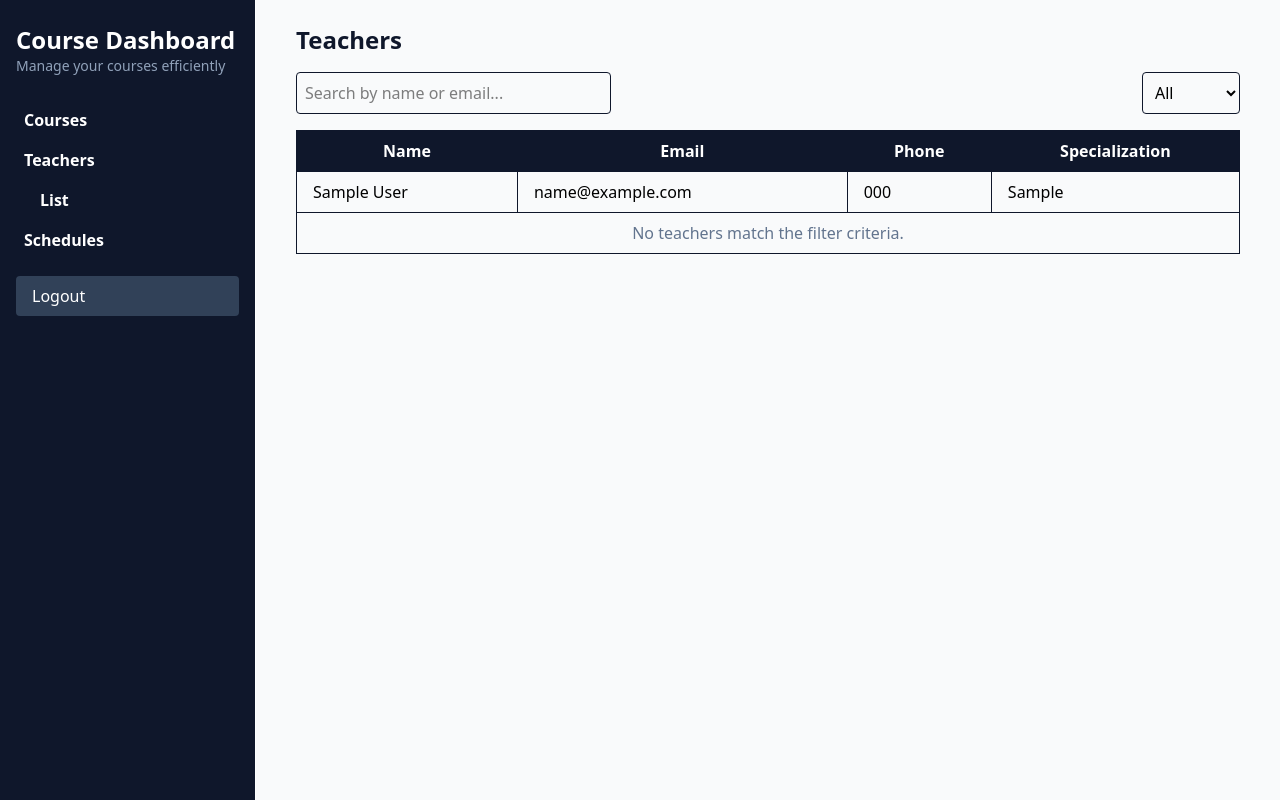
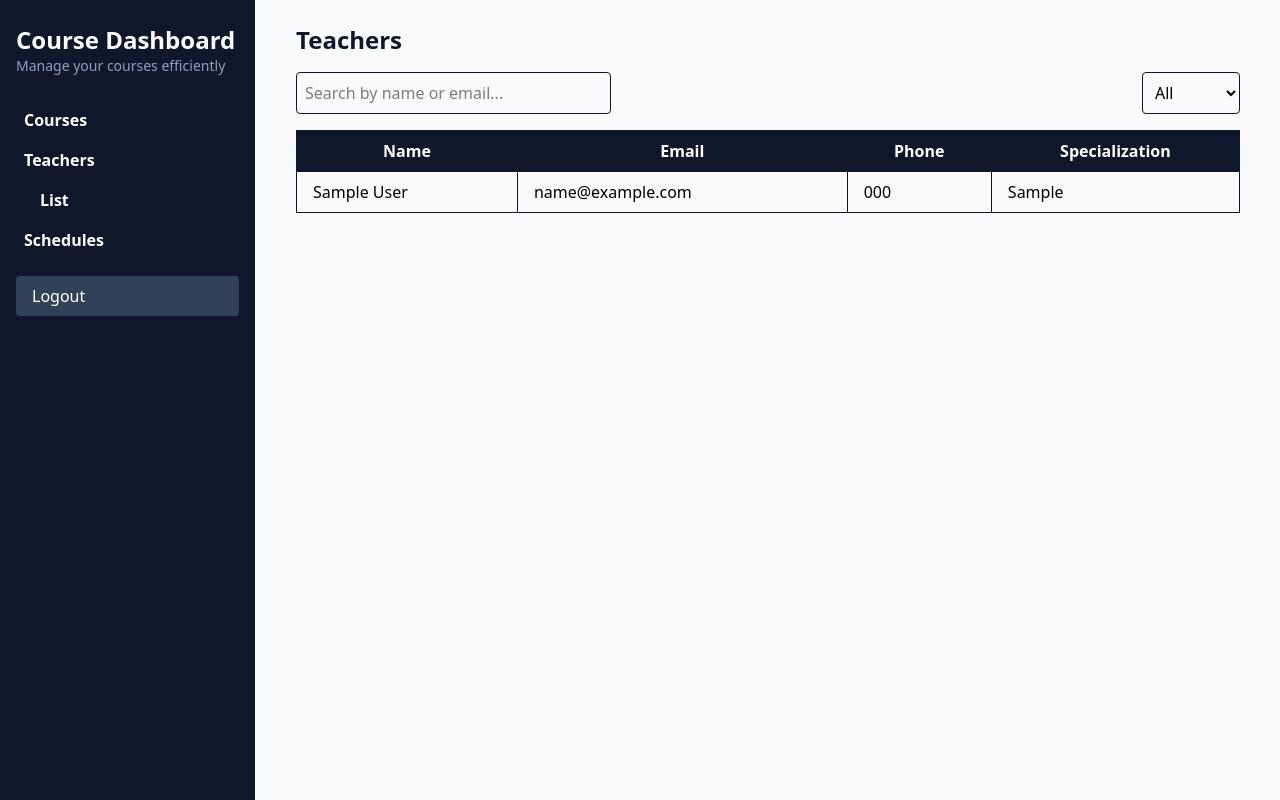
Before and after one commit to iqbalShafiq/course-dashboard, a Django app: page /teachers/ in a window 1280 px wide. Run offline with Django 5.2, Linux system fonts and the light colour scheme; a user stored in the database is signed in; tables that the repository leaves empty hold one stand-in row (values such as "Sample post"); style sheets or scripts are compiled from the project's sources; parts of the project's set-up code (start-up, migrations or seed data) failed here and were passed over.

Commit message:
Remove filter criteria messages from course, schedule, and teacher lists for cleaner templates

```diff
--- a/apps/courses/templates/course_list.html
+++ b/apps/courses/templates/course_list.html
@@ -39,11 +39,6 @@
             </div>
         </div>
         {% endfor %}
-        <template x-if="!courses.some(course => isVisible(course.name, course.description))">
-            <div class="col-span-full text-center text-slate-500">
-                No courses match the filter criteria.
-            </div>
-        </template>
         {% else %}
         <div class="col-span-full text-center text-slate-500">
             No courses found.
--- a/apps/schedules/templates/schedule_list.html
+++ b/apps/schedules/templates/schedule_list.html
@@ -55,11 +55,6 @@
             </div>
         </div>
         {% endfor %}
-        <template x-if="!schedules.some(schedule => isVisible(schedule.day_of_week, schedule.is_active ? 'active' : 'inactive'))">
-            <div class="col-span-full text-center text-slate-500">
-                No schedules match the filter criteria.
-            </div>
-        </template>
         {% else %}
         <div class="col-span-full text-center text-slate-500">
             No schedules found.
--- a/apps/teachers/templates/teacher_list.html
+++ b/apps/teachers/templates/teacher_list.html
@@ -30,7 +30,6 @@
                 </tr>
             </thead>
             <tbody>
-                {% if teachers %}
                 {% for teacher in teachers %}
                 <tr class="hover:bg-slate-100"
                     x-show="isVisible('{{ teacher.name }}', '{{ teacher.email }}', '{{ teacher.is_active|yesno:'Active,Inactive' }}')">
@@ -48,20 +47,6 @@
                     {% endif %}
                 </tr>
                 {% endfor %}
-                <tr x-show="!teachers.some(teacher => isVisible(teacher.name, teacher.email, teacher.is_active ? 'Active' : 'Inactive'))">
-                    <td colspan="{% if user_settings and user_settings.role == 'manager' %}5{% else %}4{% endif %}"
-                        class="border border-slate-900 px-4 py-2 text-center text-slate-500">
-                        No teachers match the filter criteria.
-                    </td>
-                </tr>
-                {% else %}
-                <tr>
-                    <td colspan="{% if user_settings and user_settings.role == 'manager' %}5{% else %}4{% endif %}"
-                        class="border border-slate-900 px-4 py-2 text-center text-slate-500">
-                        No teachers found.
-                    </td>
-                </tr>
-                {% endif %}
             </tbody>
         </table>
     </div>
```
